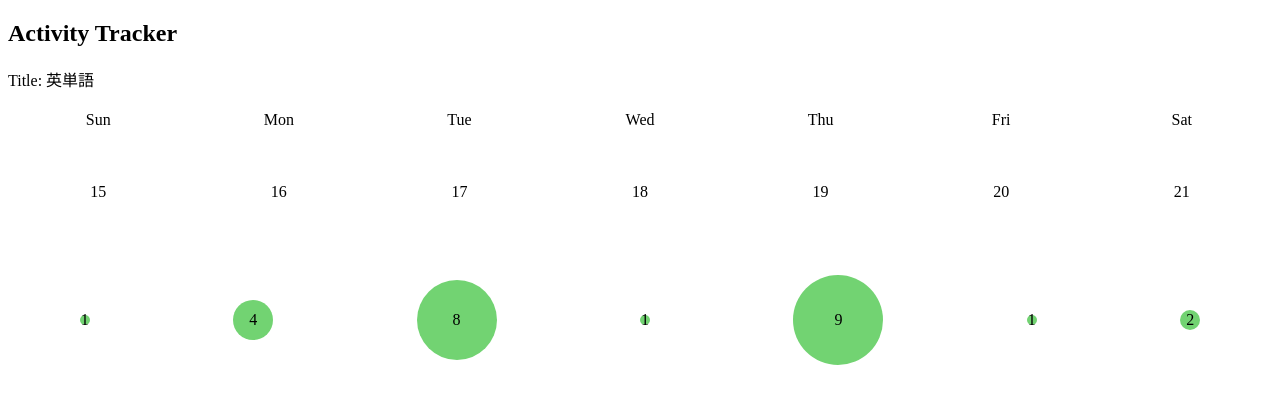
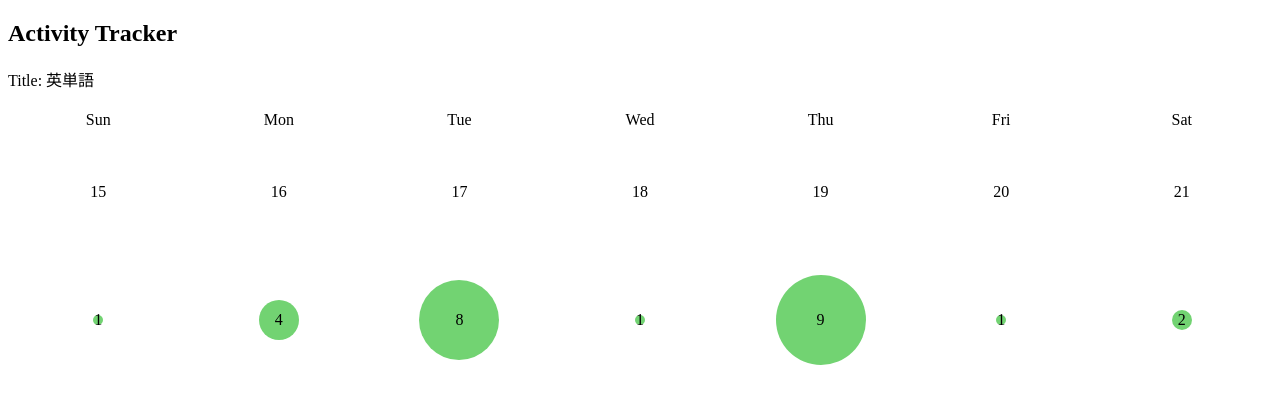
Before and after one commit to i-whammy/tracker-ng, an Angular app: page /activities/1 in a window 1280 px wide. Shown: the top 404 px of the page. Built offline with nearby package versions, Linux system fonts and the light colour scheme.

Commit message:
fixed style

```diff
--- a/src/app/weekly-achievement/weekly-achievement.component.scss
+++ b/src/app/weekly-achievement/weekly-achievement.component.scss
@@ -29,6 +29,7 @@
 
   .achievement {
     display: flex;
+    flex: 1 1 0;
     justify-content: center;
     align-items: center;
   }
```
